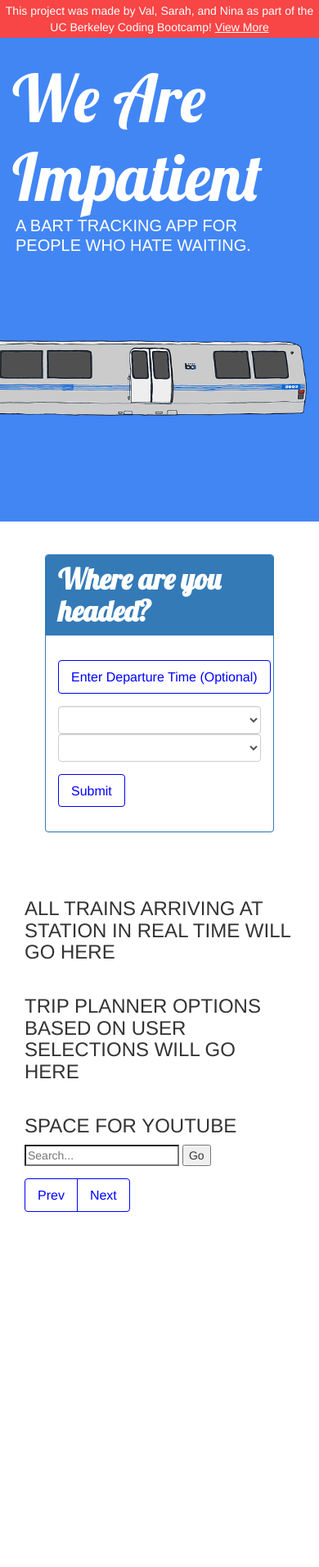
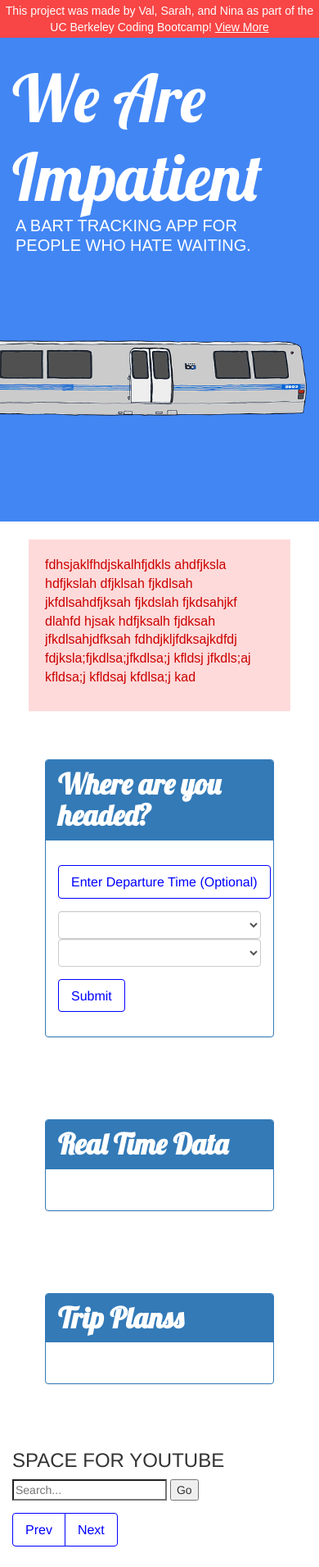
Before and after one commit to sarahlessner/bart-impatient-1, a plain HTML site: page index.html in a window 390 px wide. Shown: the whole page at 82% size. Before the commit the page ends 1503 px from the top, so only its background shows below. Drawn offline with nearby package versions, Linux system fonts and the light colour scheme; no server answers; a web font is replaced by a local one.

Commit message:
adds styling to real time data, schedule data, and service alerts

```diff
--- a/assets/app.js
+++ b/assets/app.js
@@ -241,17 +241,18 @@
 				var legDest = tripsArray[i][j][1];
 				legDest = convertStationAbbr(legDest);
 				//append arrival time for trip leg origin train
-				tripLeg.append(tripsArray[i][j][3]+" ");
+				tripLeg.append(tripsArray[i][j][3]+"  --  ");
+				//append train crowding(load) info
+				tripLeg.append("Train Crowding: "+loadValue+"<br>");
 				//append final train destination
 				tripLeg.append(finalTrainDest+" "+"Train"+" / ");
-				//append train crowding(load) info
-				tripLeg.append("Train Crowding: "+loadValue+"<br>");
 				// append origin leg
-				tripLeg.append(legOrigin+"--->");
+				tripLeg.append(legOrigin+" ---> ");
 				// append destination leg
 				tripLeg.append(legDest+" ");
 				//append trip leg(s) to trip option div
 				tripOption.append(tripLeg);
+				// tripOption.append("<br>");
 				//append all trip plan data to HTML
 				$("#trip-plan").append(tripOption);
 			}
@@ -263,7 +264,7 @@
 		for (var i = 0; i < realTimeArray.length; i++) {
 			//create a div for each piece of ETD data
 			// var etd = $("<div>");
-			var etd = $("<div style='background-color: "+realTimeArray[i][2][2]+ "'>");
+			var etd = $("<div style='color: "+realTimeArray[i][2][2]+ "'>");
 			etd.addClass("etd-train");
 			etd.append(realTimeArray[i][0]+"<br>");
 			//looping through all train level estimate data for the origin station
@@ -307,6 +308,7 @@
 				//store text of each alert
 				var bsa = response.root.bsa[i].description['#cdata-section'];
 				var timeOfAlert = response.root.bsa[i].posted;
+				timeOfAlert.addClass("service-alert");
 					if ((timeOfAlert === undefined) || (bsa === "No delays reported.")) {
 					$("#service-advisories").empty();
 					}
--- a/assets/style.css
+++ b/assets/style.css
@@ -1,12 +1,16 @@
 
 #real-time,
 #trip-plan {
-	margin-top: 40px;
+	margin-top: 20px;
 }
 
 .etd-train,
 .trip-option {
 	border:1px solid black;
+}
+
+p {
+  font-family: 'Muli', sans-serif;
 }
 
 .promo {
@@ -46,7 +50,6 @@
   background: #4286f4;
   padding: 25px 0;
   position: relative;
-  z-index: 2;
   clear: right;
 }
 
@@ -91,3 +94,29 @@
   border-radius: 4px;
   padding: 7px 15px 6px 15px;
 }
+
+.etd-train, .trip-option {
+  background-color: #e8eaea;
+  font-family: 'Muli', sans-serif;
+  font-size: 16px;
+  font-weight: bold;
+  padding: 12px;
+}
+
+.trip-option > div:nth-child(n+2) {
+   margin-top: 10px;
+}
+
+#service-alert {
+  border: none;
+  position: relative;
+  background-color: rgba(248, 69, 69, 0.2);
+  color: #cc0000;
+  font-size: 16px;
+  padding: 20px;
+
+}
+
+.alert-panel {
+  padding: 20px;
+}
--- a/index.html
+++ b/index.html
@@ -31,9 +31,15 @@
 
 
 	<!-- SERVICE ADVISORIES ID service-advisories -->
-	<div id="service-advisories">
-
-
+	<div class="container">
+		<div class="row">
+			<div class="alert-panel col-md-12">
+				<div id="service-advisories">
+					<div id="service-alert" class="floating"><p>fdhsjaklfhdjskalhfjdkls ahdfjksla hdfjkslah dfjklsah fjkdlsah jkfdlsahdfjksah fjkdslah fjkdsahjkf dlahfd hjsak hdfjksalh fjdksah jfkdlsahjdfksah fdhdjkljfdksajkdfdj fdjksla;fjkdlsa;jfkdlsa;j kfldsj jfkdls;aj kfldsa;j kfldsaj kfdlsa;j kad
+					</div>
+				</div>
+			</div>
+		</div>
 	</div>
 
 
@@ -75,18 +81,50 @@
 				</div>
 			</div>
 		</div>
+	</div>
+
 
 
 	<!-- REAL TIME DATA - WILL DISPLAY ALL TRAINS AT ORIGIN STATION ID #real-time-->
-	<h3>ALL TRAINS ARRIVING AT STATION IN REAL TIME WILL GO HERE</h3>
-	<div id="real-time">
+	<div class="container">
+		<div class="row">
+			<div class="selection-panel col-md-12">
+
+				<div class="panel panel-primary">
+					<div class="panel-heading">
+						<h3 class="panel-title"><strong>Real Time Data</strong></h3>
+					</div>
+
+					<div class="panel-body">
+						<div id="real-time">
+					</div>
+				</div>
+			</div>
+		</div>
+	</div>
 
 	<!--real time data from JS will append here -->
 	</div>
 
 	<!--SCHEDULE DATA - WILL DISPLAY USERS TRIP PLANS #trip-plan -->
-	<h3>TRIP PLANNER OPTIONS BASED ON USER SELECTIONS WILL GO HERE</h3>
-	<div id="trip-plan">
+
+	<div class="container">
+		<div class="row">
+			<div class="selection-panel col-md-12">
+
+				<div class="panel panel-primary">
+					<div class="panel-heading">
+						<h3 class="panel-title"><strong>Trip Planss</strong></h3>
+					</div>
+
+					<div class="panel-body">
+						<div id="trip-plan">
+					</div>
+				</div>
+			</div>
+		</div>
+	</div>
+
 
 	<!--schedule data from JS will append here -->
 	</div>
```
